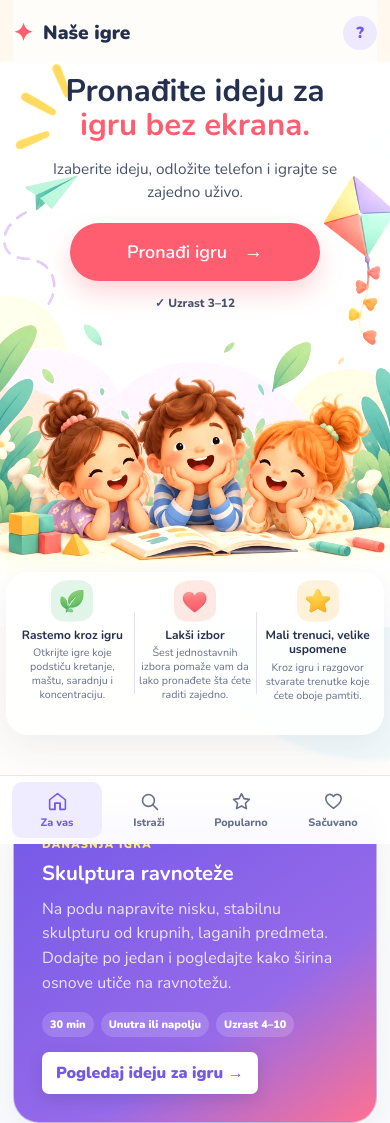
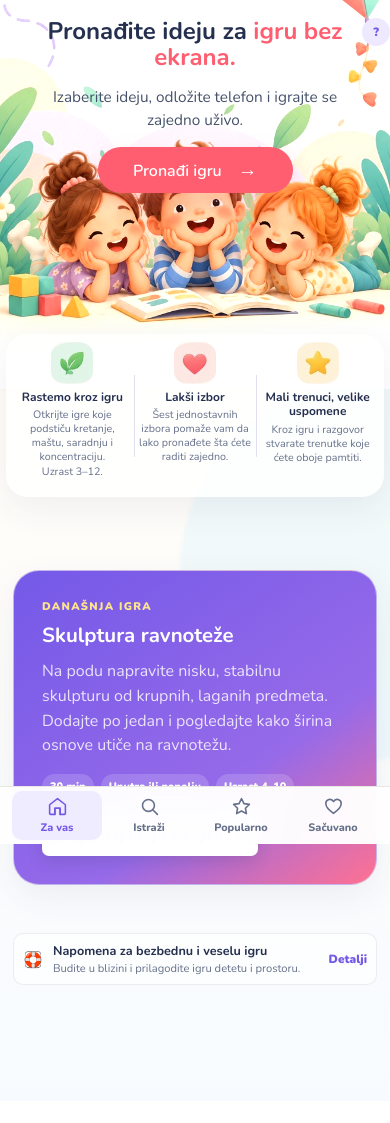
Before and after one commit to jankov011/Igrica, a plain HTML site: page index.html in a window 390 px wide. Shown: the top 1123 px of the page. After the commit the page ends 1101 px from the top, so only its background shows below. Drawn offline with nearby package versions, Linux system fonts and the light colour scheme.

Commit message:
Add files via upload

```diff
--- a/index.html
+++ b/index.html
@@ -8,7 +8,7 @@
     <link rel="preconnect" href="https://fonts.googleapis.com" />
     <link rel="preconnect" href="https://fonts.gstatic.com" crossorigin />
     <link href="https://fonts.googleapis.com/css2?family=Nunito:wght@400;600;700;800;900&display=swap" rel="stylesheet" />
-    <link rel="stylesheet" href="styles.css?v=20261102-tools21" />
+    <link rel="stylesheet" href="styles.css?v=20261121-mobile-home" />
   </head>
   <body>
     <div class="page-shape page-shape-one" aria-hidden="true"></div>
@@ -33,9 +33,6 @@
             <div class="hero-actions">
               <button class="primary-button hero-primary" id="startButton" type="button">Find a game <span>→</span></button>
             </div>
-            <div class="trust-row">
-              <span id="trustThree">✓ Ages 3–12</span>
-            </div>
           </div>
           <div class="hero-visual" aria-hidden="true">
             <img class="hero-image" src="Image%20(3).jpg" alt="" />
@@ -48,6 +45,7 @@
               <div class="card-icon mint-icon" aria-hidden="true"></div>
               <h3 id="benefitOneTitle">Supports development</h3>
               <p id="benefitOneCopy">Discover ideas for movement, creativity, cooperation and calm focus.</p>
+              <span class="benefit-age" id="trustThree">Ages 3–12.</span>
             </article>
             <article class="benefit-card">
               <div class="card-icon heart-icon" aria-hidden="true"></div>
@@ -257,6 +255,6 @@
     </nav>
     <div class="toast" id="toast" role="status" aria-live="polite"></div>
     <script src="game-feedback-data.js?v=20261103-circle-roll"></script>
-    <script src="app.js?v=20261103-circle-roll"></script>
+    <script src="app.js?v=20261121-age-label-plain"></script>
   </body>
 </html>
--- a/styles.css
+++ b/styles.css
@@ -60,7 +60,6 @@ h1 span { color: var(--coral); }
 .primary-button.hero-primary { padding: 16px 14px; background: var(--coral); box-shadow: 0 12px 25px rgba(255,94,112,.25); font-size: 1.125rem; font-weight: 600; }
 .hero-secondary { border: 2px solid #e3ddf8; border-radius: 999px; padding: 14px 19px; background: rgba(255,255,255,.7); color: var(--purple); cursor: pointer; font-weight: 900; transition: .2s ease; }
 .hero-secondary:hover { border-color: var(--purple); }
-.trust-row { display: flex; flex-wrap: wrap; justify-content: center; gap: 12px 16px; margin-top: 20px; color: var(--muted); font-size: .74rem; font-weight: 800; }
 .hero-visual { position: absolute; inset: 0; z-index: 1; width: 100%; height: 100%; pointer-events: none; }
 .hero-image { position: absolute; inset: 0; display: block; width: 100%; height: 100%; object-fit: cover; object-position: center 76%; }
 
@@ -79,6 +78,7 @@ h1 span { color: var(--coral); }
 .benefit-card + .benefit-card::before { position: absolute; top: 50%; left: 0; width: .6px; height: 56%; transform: translateY(-50%); background: rgba(220,215,237,.8); content: ""; pointer-events: none; }
 .benefit-card h3 { margin: 14px 0 7px; font-size: 1.08rem; line-height: 1.3; }
 .benefit-card p { margin: 0; color: var(--muted); font-size: .9rem; line-height: 1.45; }
+.benefit-age { display: block; margin-top: 6px; color: var(--muted); font-size: .9rem; font-weight: 400; line-height: 1.45; }
 .benefit-card .card-icon { width: 64px; height: 64px; margin: 0 auto; border-radius: 20px; font-size: 1.55rem; transform: none; }
 .benefit-card .card-icon { background-color: transparent; background-image: url("Image%20(4).jpg"); background-repeat: no-repeat; background-size: 906% 1359%; }
 .benefit-card .mint-icon { background-position: 14.3% 82.6%; }
@@ -335,39 +335,41 @@ footer { display: block; padding: 8px 0 28px; color: #949eaa; font-size: .8rem;
 
 @media (max-width: 800px) {
   .choice-grid { grid-template-columns: repeat(2, 1fr); }
-  .activity-grid { grid-template-columns: repeat(2, 1fr); }
+  .topbar { flex-wrap: wrap; }
   .hero { min-height: 520px; padding: 42px 32px 0; }
   h1 { max-width: 600px; font-size: 3.25rem; }
   .hero-content { width: 56%; }
-  .benefit-grid { grid-template-columns: repeat(3,minmax(0,1fr)); padding: 12px; }
   .benefit-card { padding: 14px 10px; }
   .parent-card-featured { grid-column: 1 / -1; }
   .section-heading { grid-template-columns: 1fr; gap: 18px; }
-  .topbar { flex-wrap: wrap; }
   .category-grid, .skill-grid { grid-template-columns: repeat(2, 1fr); }
 }
 
 @media (max-width: 560px) {
   .app-shell { width: min(100% - 26px, 520px); }
-  .topbar { gap: 12px; background: var(--hero-paper); }
+  .main-nav { padding: 4px 12px max(4px,env(safe-area-inset-bottom)); }
+  .nav-button { min-height: 48px; }
+  .topbar { position: absolute; top: 18px; right: -13px; z-index: 12; min-height: 0; justify-content: flex-end; gap: 0; padding: 0; background: transparent; backdrop-filter: none; }
+  .topbar .brand { display: none; }
+  .profile-avatar { width: 28px; height: 28px; font-size: .75rem; }
   .language-button { width: 40px; height: 40px; }
   .profile-button span:last-child { display: none; }
-  .hero { min-height: clamp(565px, calc(100svh - 279px), 660px); margin: 0 -13px; padding: 12px 26px 70px; border-radius: 0; }
+  .hero { min-height: clamp(380px, calc(100svh - 455px), 470px); margin: 0 -13px; padding: 18px 26px 26px; border-radius: 0; }
   .hero::after { background: none; }
   .hero-content { width: 100%; max-width: 340px; margin: 0 auto; padding-top: 0; }
-  h1 { max-width: 300px; margin: 0 auto 14px; font-size: 1.95rem; line-height: 1.1; letter-spacing: 0; }
+  h1 { max-width: calc(100% - 34px); margin: 0 auto 14px; font-size: 1.5rem; line-height: 1.1; letter-spacing: 0; }
   .hero-copy { color: #46516b; font-size: .96rem; line-height: 1.5; }
-  .hero-actions { align-items: center; flex-direction: column; margin-top: 20px; }
-  .primary-button.hero-primary { width: min(250px,100%); }
+  .hero-actions { align-items: center; flex-direction: column; margin-top: 16px; }
+  .primary-button.hero-primary { width: min(195px,100%); padding: 10px 12px; font-size: 1rem; }
   .hero-image { object-fit: cover; object-position: center bottom; transform: scale(1.04); transform-origin: center bottom; filter: brightness(1.05) contrast(1.1); }
-  .trust-row { gap: 9px 14px; margin-top: 14px; color: #46516b; }
   .parent-section { position: relative; z-index: 3; margin-top: -12px; padding-top: 0; }
   .benefit-grid { position: relative; z-index: 4; width: calc(100% + 14px); margin-top: -55px; margin-left: -7px; grid-template-columns: repeat(3,minmax(0,1fr)); gap: 0; padding: 8px 5px; }
-  .benefit-card { display: flex; flex-direction: column; align-items: center; padding: 0 5px 24px; text-align: center; }
+  .benefit-card { display: flex; flex-direction: column; align-items: center; padding: 0 5px 10px; text-align: center; }
   .benefit-card + .benefit-card { border-top: 0; border-left: 0; }
   .benefit-card .card-icon { width: 42px; height: 42px; margin: 0; border-radius: 13px; font-size: 1rem; }
   .benefit-card h3 { margin: 6px 0 4px; font-size: .75rem; line-height: 1.2; }
   .benefit-card p { font-size: .67rem; line-height: 1.3; }
+  .benefit-age { margin-top: 1px; font-size: .67rem; line-height: 1.3; }
   .parent-card-featured { margin-top: 73px; }
   .parent-note { margin: 0 auto; padding: 8px 9px; text-align: left; }
   .parent-note-copy > span { font-size: .7rem; }
```
Also changed, not shown: app.js.
